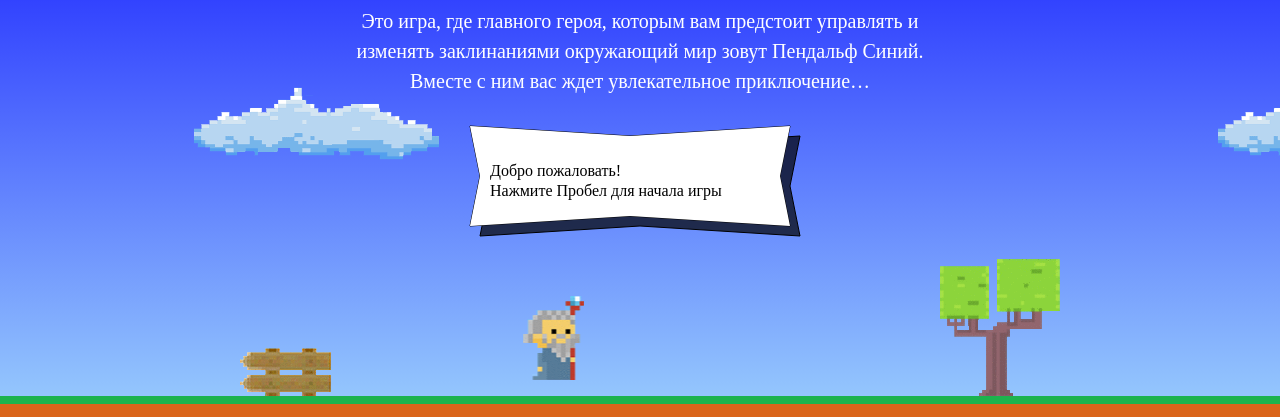
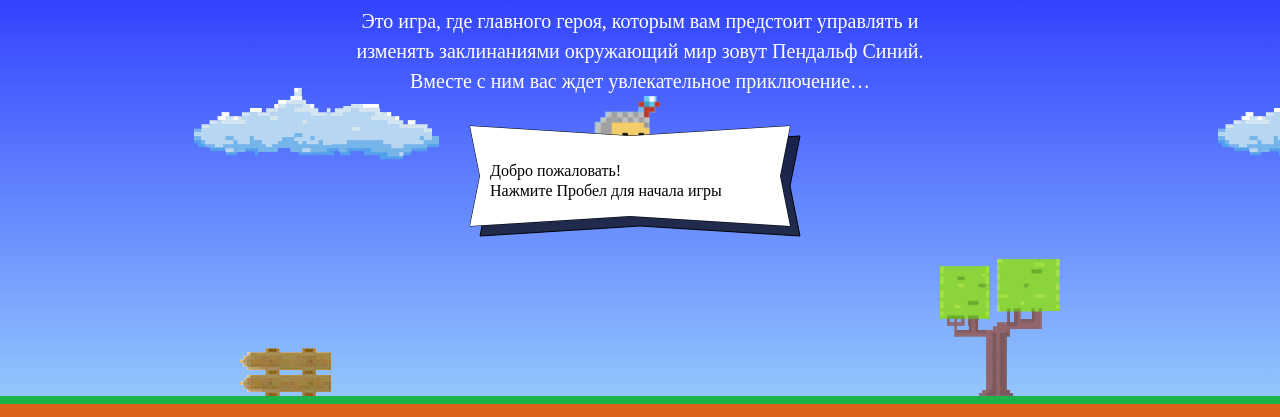
Before and after one commit to IrinaZhuravleva/238923-code-and-magick, a website: page index.html in a window 1280 px wide. Shown: the part 203-620 px from the top of the page. Drawn offline with Linux system fonts and the light colour scheme; a web font is replaced by a local one.

```diff
--- a/index.html
+++ b/index.html
@@ -174,7 +174,25 @@
 </template>
 
 <script>
-  var fireballSize = 100;
+  var fireballSize = 22;
+  var getFireballSpeed = function(left) {
+    return left ? 5 : 2;
+  };
+  var wizardSpeed = 3;
+  var wizardWidth = 70;
+  var getWizardHeight = function() {
+    return 1.337 * wizardWidth;
+  };
+
+  var getWizardX = function(width) {
+    return 300;
+  };
+
+  var getWizardY = function(height) {
+    // return 206;
+    return 0;
+  };
+
 </script>
 <script src="./js/game.js"></script>
 
```
